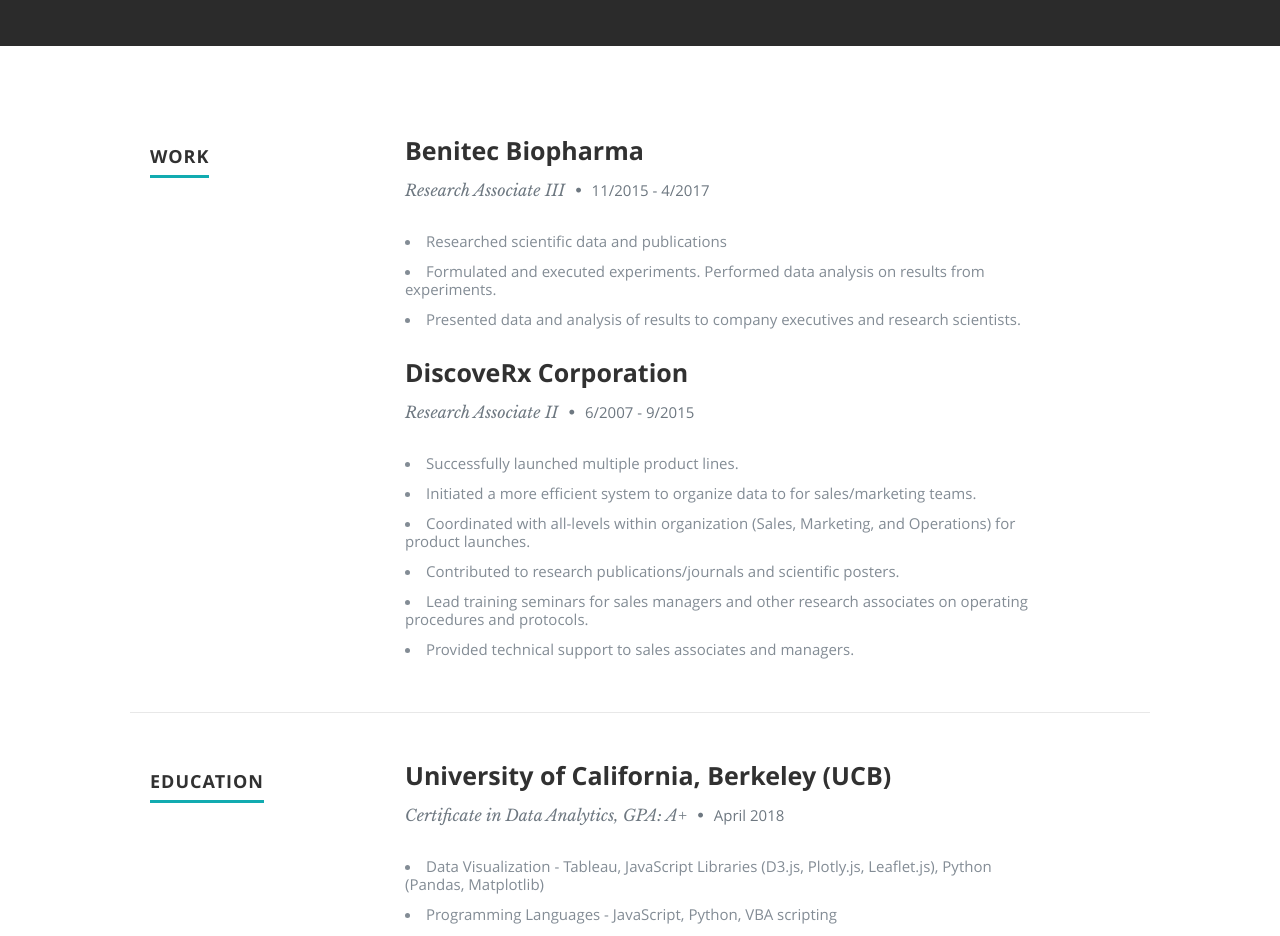
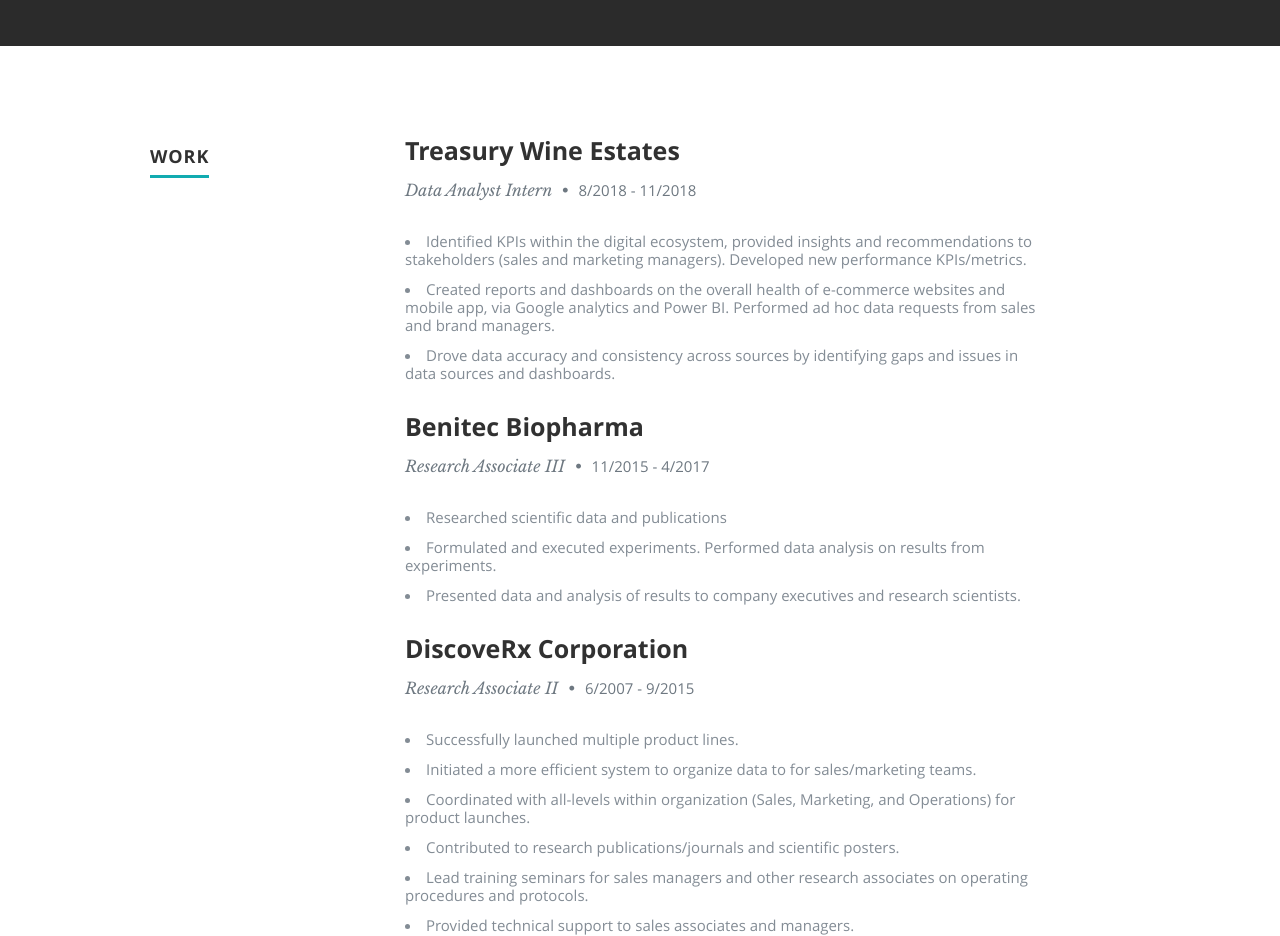
Before and after one commit to a10doan/a10doan.github.io, a plain HTML site: page index.html in a window 1280 px wide. Shown: the part 1540-2476 px from the top of the page. Drawn offline with nearby package versions, Linux system fonts and the light colour scheme.

Commit message:
Update index.html

```diff
--- a/index.html
+++ b/index.html
@@ -157,6 +157,15 @@
 
                   <div class="twelve columns">
 
+	            <h3>Treasury Wine Estates</h3>
+                     <p class="info">Data Analyst Intern <span>&bull;</span> <em class="date">8/2018 - 11/2018</em></p>
+
+                     <p>
+                     <li>Identified KPIs within the digital ecosystem, provided insights and recommendations to stakeholders (sales and marketing managers).  Developed new performance KPIs/metrics.</li>
+                     <li>Created reports and dashboards on the overall health of e-commerce websites and mobile app, via Google analytics and Power BI.  Performed ad hoc data requests from sales and brand managers.</li>
+                     <li>Drove data accuracy and consistency across sources by identifying gaps and issues in data sources and dashboards.</li>
+                     </p>
+
                     <h3>Benitec Biopharma</h3>
                      <p class="info">Research Associate III <span>&bull;</span> <em class="date">11/2015 - 4/2017</em></p>
 
@@ -166,7 +175,7 @@
                      <li>Presented data and analysis of results to company executives and research scientists.</li>
                      </p>
 
-                     <h3>DiscoveRx Corporation</h3>
+                    <h3>DiscoveRx Corporation</h3>
                      <p class="info">Research Associate II <span>&bull;</span> <em class="date">6/2007 - 9/2015</em></p>
 
                      <p>
```
